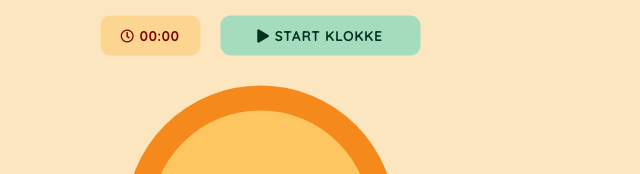
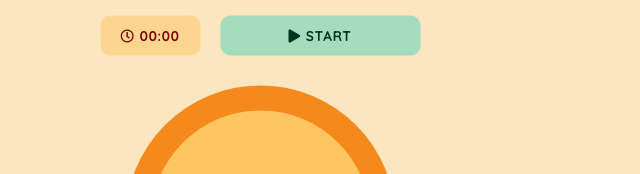
Before and after one commit to lunadragon06/bingo-wheel, a plain HTML site: page index.html in a window 1280 px wide. Shown: the top 174 px of the page, 388-1028 px from the left. Drawn offline with Linux system fonts and the light colour scheme; files that its build step writes are made by us from their sources.

Commit message:
Update index.html

```diff
--- a/index.html
+++ b/index.html
@@ -6,7 +6,7 @@
     <meta name="description" content="A mini bingo spin-wheel game to to draw random, unique (non-repeating) bingo numbers." />
     <title>B I N G O</title>
     <link rel="icon" type="image/png" href="assets/icon.png" />
-    <link href="style.css" rel="stylesheet" />
+    <link href="css/style.css" rel="stylesheet" />
     <link rel="stylesheet" href="https://cdnjs.cloudflare.com/ajax/libs/font-awesome/5.15.3/css/all.min.css">
     <link href="https://fonts.googleapis.com/css2?family=Quicksand:wght@500&display=swap" rel="stylesheet">
 </head>
@@ -16,7 +16,7 @@
             <i class="far fa-clock"></i> 00:00
         </button>
         <button class="display_alt-btns" id="alt-btns">
-            <i class="fas fa-play"></i> START KLOKKE
+            <i class="fas fa-play"></i> START
         </button>
     </section>
     <section class="number">
```
